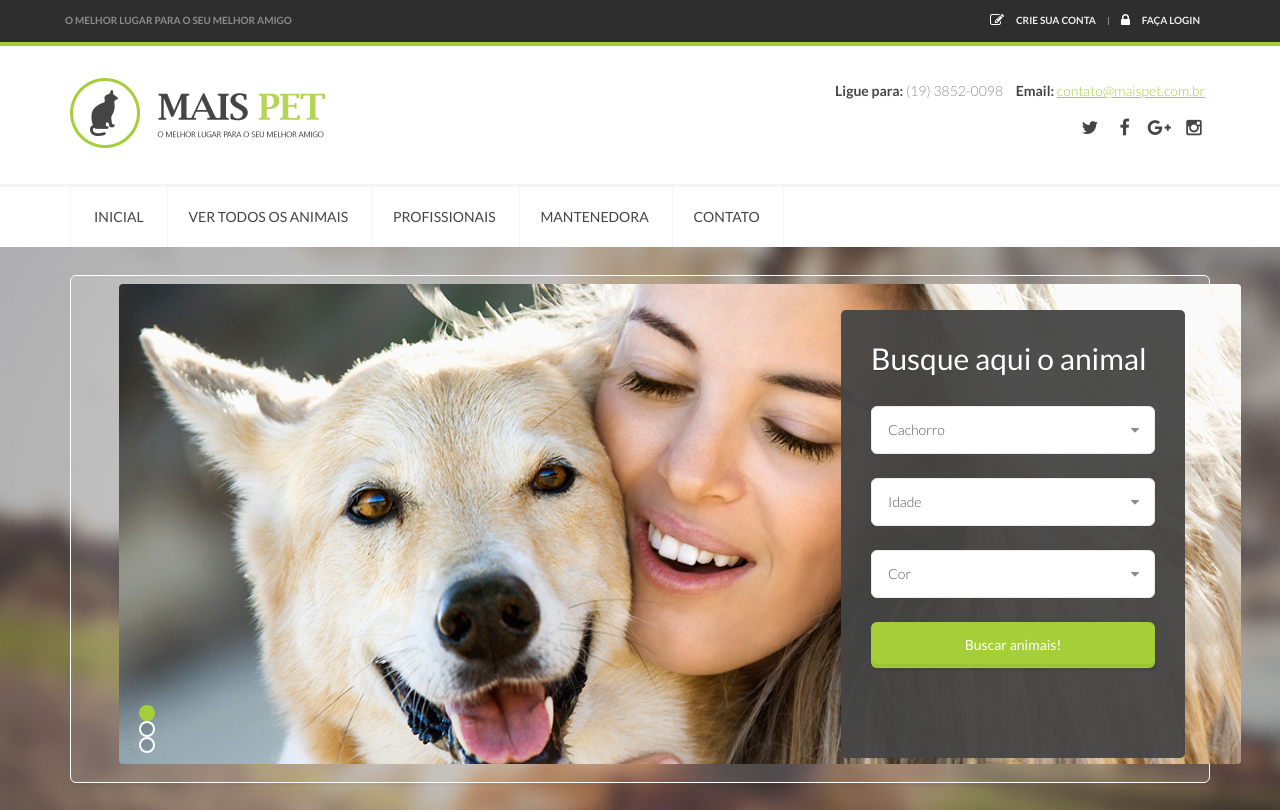
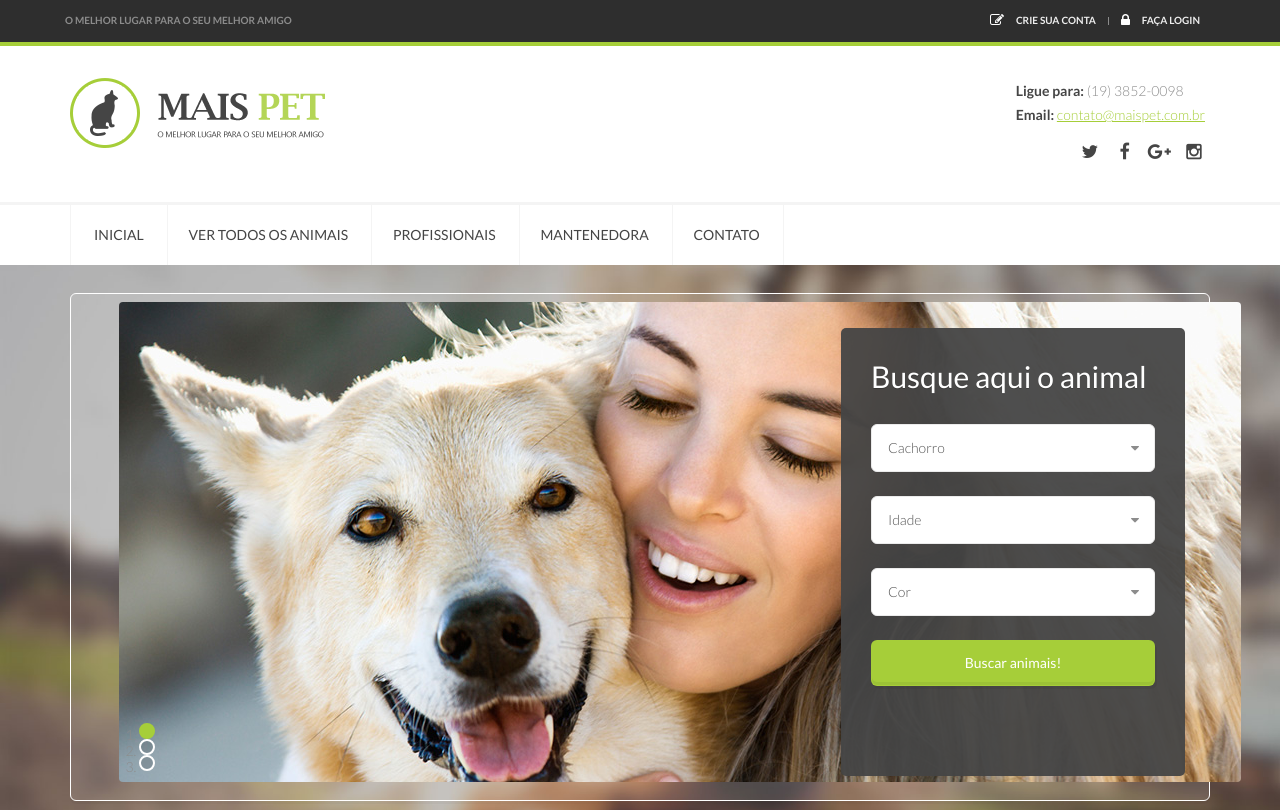
Before and after one commit to jenicarvalho/tcc-mais-pet, a PHP site: page /maispet/index.php in a window 1280 px wide. Shown: the top 810 px of the page. Run offline with PHP 8.4, Linux system fonts and the light colour scheme; data that the repository does not hold is empty; some libraries are stand-ins or nearby versions.

Commit message:
feat(alert link): estilo da ancora info

```diff
--- a/assets/css/theme.css
+++ b/assets/css/theme.css
@@ -796,7 +796,7 @@ body.bg1 {
   font-size: 14px;
 }
 .header-menu-fullw .header-main .head-info .head-info-list > li {
-  display: inline-block;
+  display: block;
   padding-left: 5px;
   padding-right: 5px;
 }
@@ -2905,6 +2905,10 @@ nav.nav-main.dashboard .flexnav > li:first-child > a {
   color: #bb3737 !important;
 }
 
+.alert-info a {
+  color: #0964bd !important;
+}
+
 /* List */
 .job_filters {
   background: #ebebeb;
```
